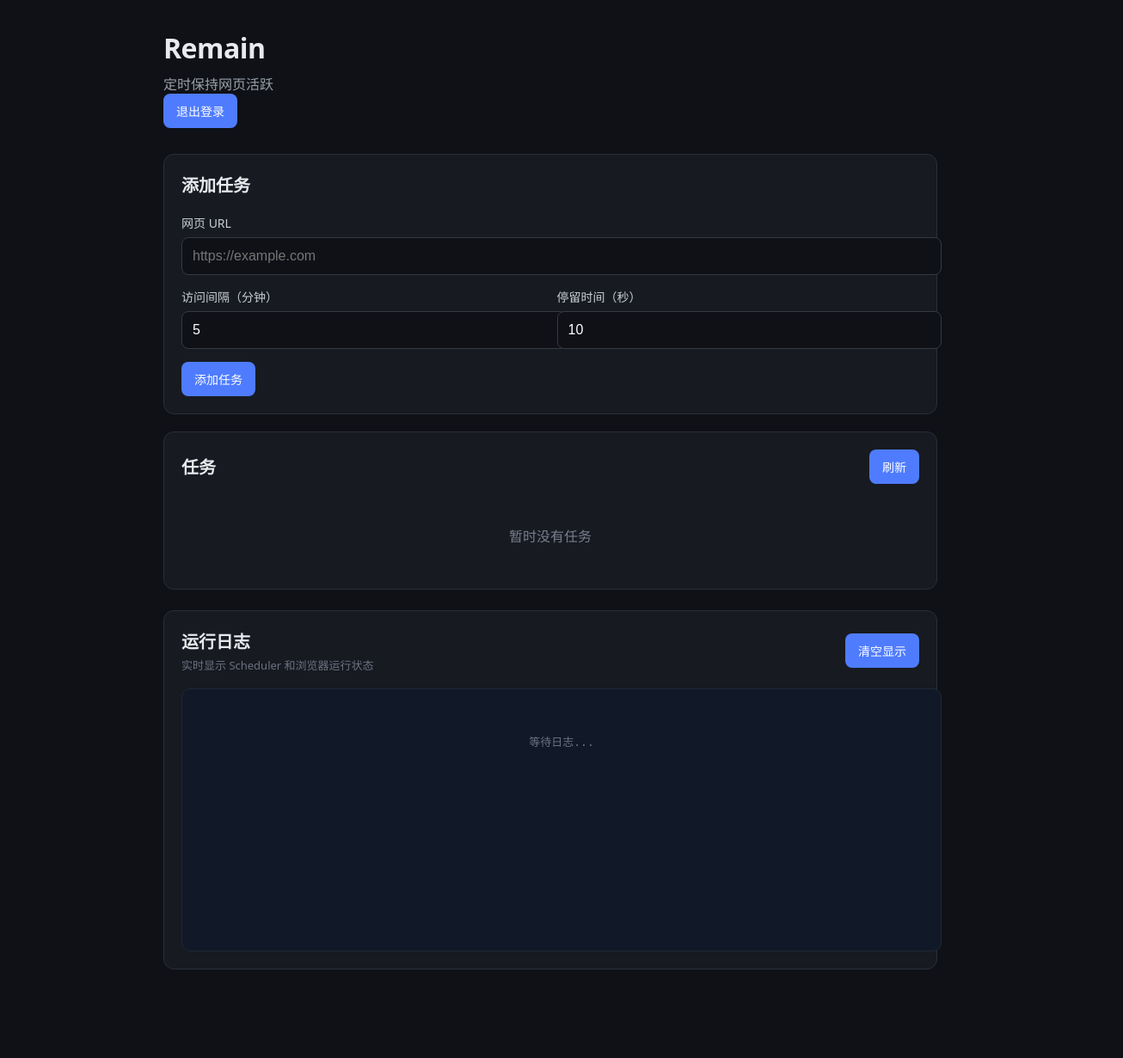
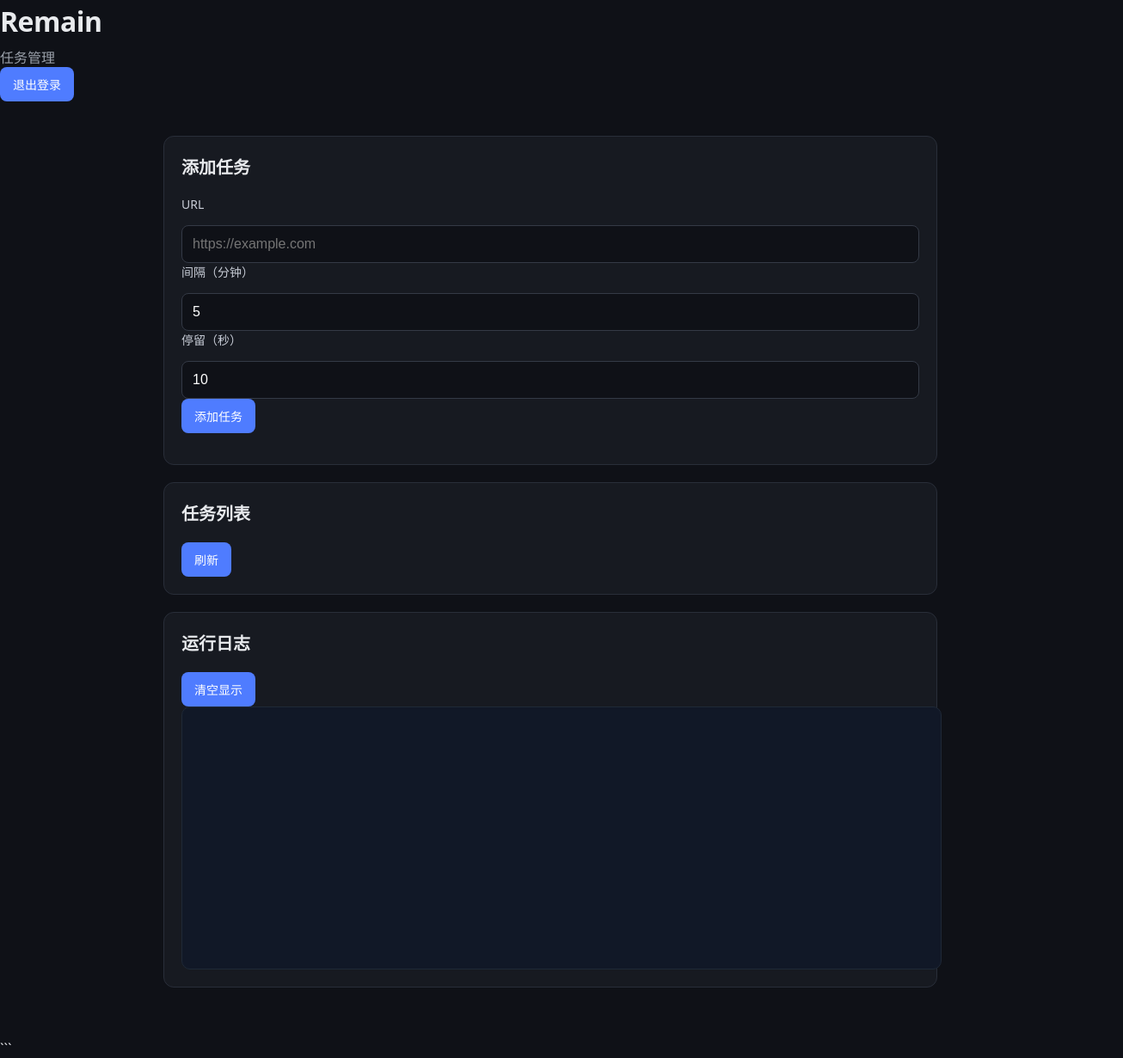
Before and after one commit to naroeo/remain, a website: page public/index.html in a window 1280 px wide. Shown: the part 280-1511 px from the top of the page at 86% size, 1306 px wide, since content can reach past the window. Before the commit the page ends 1468 px from the top, so only its background shows below. Drawn offline with Linux system fonts and the light colour scheme.

Commit message:
Update index.html

````diff
--- a/public/index.html
+++ b/public/index.html
@@ -1,28 +1,45 @@
-<!DOCTYPE html> <html lang="zh-CN"> <head> <meta charset="UTF-8">
+```html
+<!DOCTYPE html>
+<html lang="zh-CN">
+<head>
+  <meta charset="UTF-8">
 
   <meta
     name="viewport"
     content="width=device-width, initial-scale=1.0"
+  >
 
-<title>Remain</title> <link rel="stylesheet" href="/style.css" > </head> <body> <!-- ========================= Login ========================= --> <div id="login-page" class="login-page" >
+  <title>Remain</title>
+
+  <link
+    rel="stylesheet"
+    href="/style.css"
+  >
+</head>
+
+<body>
+
+  <!-- =========================
+       Login Page
+  ========================== -->
+
+  <div
+    id="login-page"
+    class="login-page"
+  >
     <div class="login-card">
 
       <div class="login-header">
-
         <h1>Remain</h1>
-
-    <p>
-      定时保持网页活跃
-    </p>
-
+        <p>请输入管理密码</p>
       </div>
-
 
       <form id="login-form">
 
+        <div class="form-group">
           <label for="login-password">
-
-      管理密码
+            密码
+          </label>
 
           <input
             id="login-password"
@@ -31,9 +48,7 @@ content="width=device-width, initial-scale=1.0"
             autocomplete="current-password"
             required
           >
-
-    </label>
-
+        </div>
 
         <button
           type="submit"
@@ -41,7 +56,6 @@ content="width=device-width, initial-scale=1.0"
         >
           登录
         </button>
-
 
         <div
           id="login-error"
@@ -51,29 +65,27 @@ content="width=device-width, initial-scale=1.0"
       </form>
 
     </div>
-
-</div> <!-- ========================= Main Application ========================= --> <div id="app-page" class="app-page hidden" >
-<div class="container">
+  </div>
 
 
-  <!-- Header -->
+  <!-- =========================
+       Main App
+  ========================== -->
+
+  <div
+    id="app-page"
+    class="app-page hidden"
+  >
 
     <header class="header">
 
       <div>
-
         <h1>Remain</h1>
-
-      <p>
-        定时保持网页活跃
-      </p>
-
+        <p>任务管理</p>
       </div>
-
 
       <button
         id="logout-button"
-      type="button"
         class="secondary-button"
       >
         退出登录
@@ -82,22 +94,23 @@ content="width=device-width, initial-scale=1.0"
     </header>
 
 
+    <main class="container">
 
-  <!-- =========================
-       添加任务
-       ========================= -->
+      <!-- =====================
+           Create Task
+      ====================== -->
 
       <section class="panel">
 
         <h2>添加任务</h2>
 
-
         <form id="taskForm">
 
+          <div class="form-group">
 
             <label for="url">
-
-        网页 URL
+              URL
+            </label>
 
             <input
               id="url"
@@ -107,148 +120,120 @@ content="width=device-width, initial-scale=1.0"
               required
             >
 
+          </div>
+
+
+          <div class="form-row">
+
+            <div class="form-group">
+
+              <label for="interval_minutes">
+                间隔（分钟）
               </label>
 
-
-      <div class="row">
-
-
-        <label for="interval">
-
-          访问间隔（分钟）
-
               <input
-            id="interval"
-            name="interval"
+                id="interval_minutes"
+                name="interval_minutes"
                 type="number"
                 min="1"
                 value="5"
                 required
               >
 
+            </div>
+
+
+            <div class="form-group">
+
+              <label for="stay_seconds">
+                停留（秒）
               </label>
 
-
-        <label for="stay">
-
-          停留时间（秒）
-
               <input
-            id="stay"
-            name="stay"
+                id="stay_seconds"
+                name="stay_seconds"
                 type="number"
                 min="0"
                 value="10"
                 required
               >
 
-        </label>
-
+            </div>
 
           </div>
 
 
           <button
             type="submit"
+            class="primary-button"
           >
             添加任务
           </button>
-
 
         </form>
 
       </section>
 
 
-
-  <!-- =========================
-       任务列表
-       ========================= -->
+      <!-- =====================
+           Tasks
+      ====================== -->
 
       <section class="panel">
 
+        <div class="panel-header">
 
-    <div class="section-header">
-
-
-      <div>
-
-        <h2>任务</h2>
-
-      </div>
-
+          <h2>任务列表</h2>
 
           <button
             id="refresh-button"
+            class="secondary-button"
             type="button"
           >
             刷新
           </button>
 
-
         </div>
 
-
-    <div id="tasks">
-
-      <div class="empty">
-        暂时没有任务
-      </div>
-
-    </div>
-
+        <div id="tasks"></div>
 
       </section>
 
 
+      <!-- =====================
+           Logs
+      ====================== -->
 
-  <!-- =========================
-       运行日志
-       ========================= -->
+      <section class="panel">
 
-  <section class="panel logs-section">
-
-
-    <div class="section-header">
-
-
-      <div>
+        <div class="panel-header">
 
           <h2>运行日志</h2>
 
-        <p class="section-description">
-          实时显示 Scheduler 和浏览器运行状态
-        </p>
-
-      </div>
-
-
           <button
             id="clear-logs-button"
+            class="secondary-button"
             type="button"
           >
             清空显示
           </button>
 
+        </div>
+
+        <div
+          id="logs"
+          class="logs"
+        ></div>
+
+      </section>
+
+    </main>
 
   </div>
 
 
-    <div
-      id="logs"
-      class="logs"
-    >
+  <script src="/app.js"></script>
 
-      <div class="log-empty">
-        等待日志...
-      </div>
-
-    </div>
-
-
-  </section>
-
-
-</div>
-
-</div> <script src="/app.js"></script> </body> </html>
+</body>
+</html>
+```
````
Lines whose indentation alone changed are shown as unchanged.
